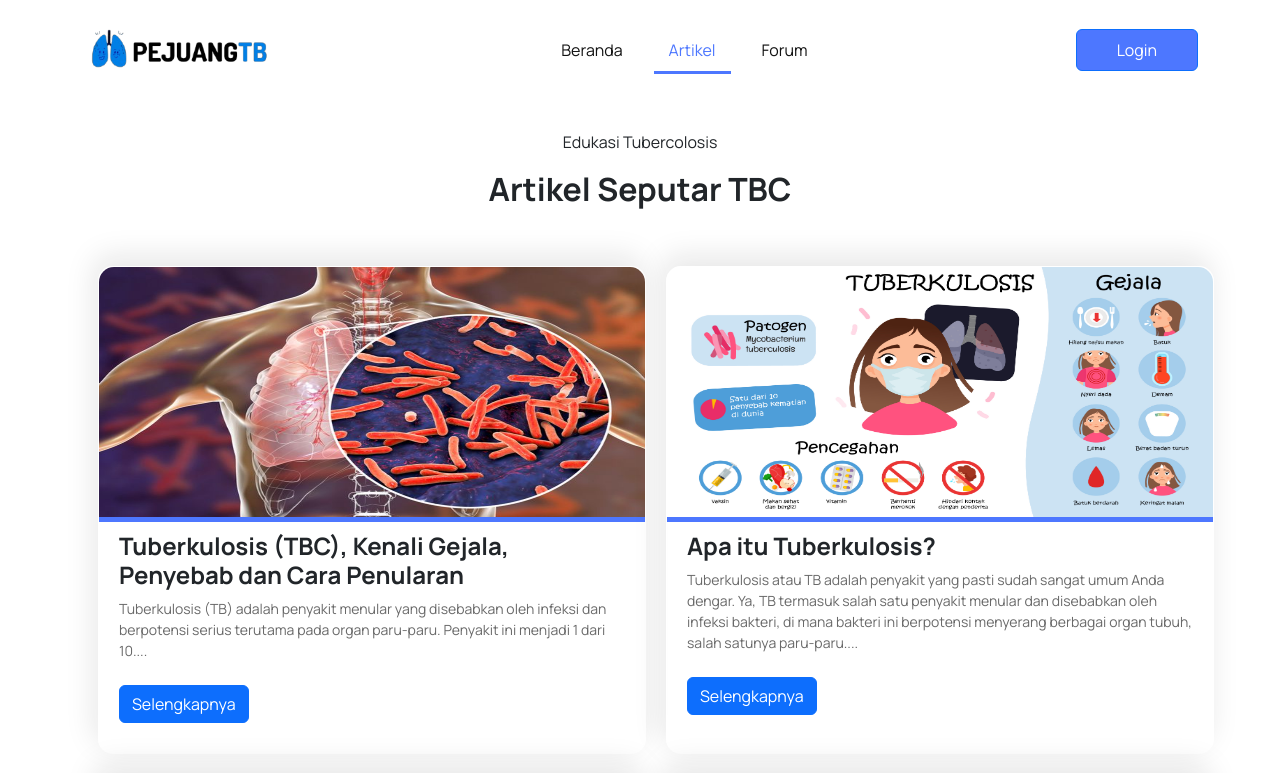
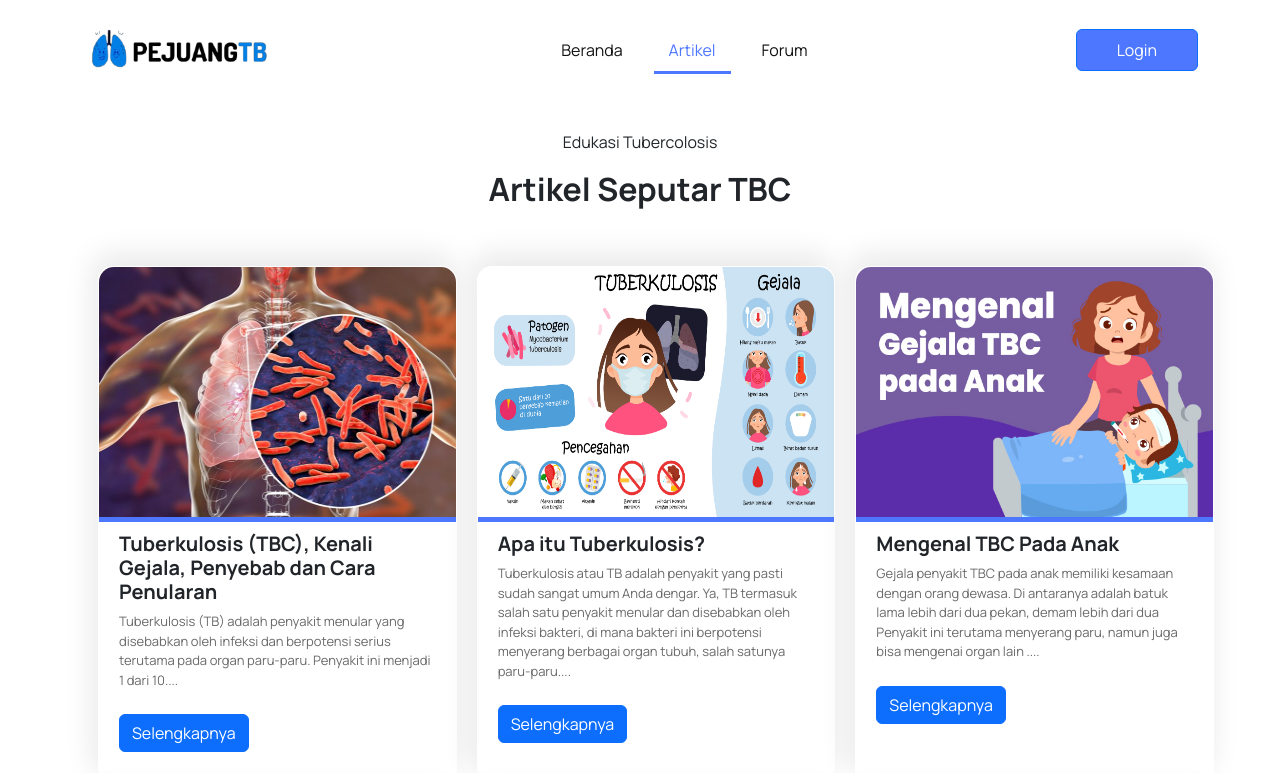
Before and after one commit to akuBetaa/projectMassive-Growzen, a React (Vite) app: page /artikel in a window 1280 px wide. Shown: the top 773 px of the page. Built offline with nearby package versions, Linux system fonts and the light colour scheme.

Commit message:
update css

```diff
--- a/src/components/PostComponents.jsx
+++ b/src/components/PostComponents.jsx
@@ -15,7 +15,7 @@
                     <Col key={article.id} className='kartu'>
                         <img className='w-100' src={article.image} alt="" />
                         <div className='text-artikel'>
-                            <h5 className="fw-bold fs-4 mb-2">{article.title}</h5>
+                            <h5 className="fw-bold fs-5 mb-2">{article.title}</h5>
                             <p>{article.text}</p>
                             <Link to={`/artikel/${article.id}`}>
                                 <Button className='mt-2'>Selengkapnya</Button>
```
Also changed, not shown: src/dist/css/component.css, src/dist/css/main.css.
